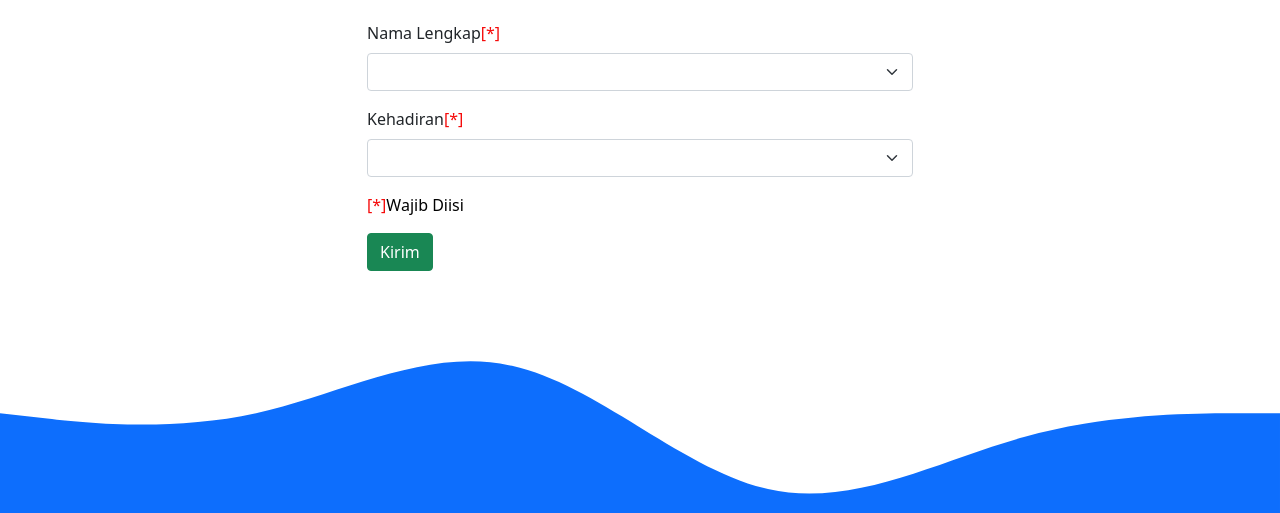
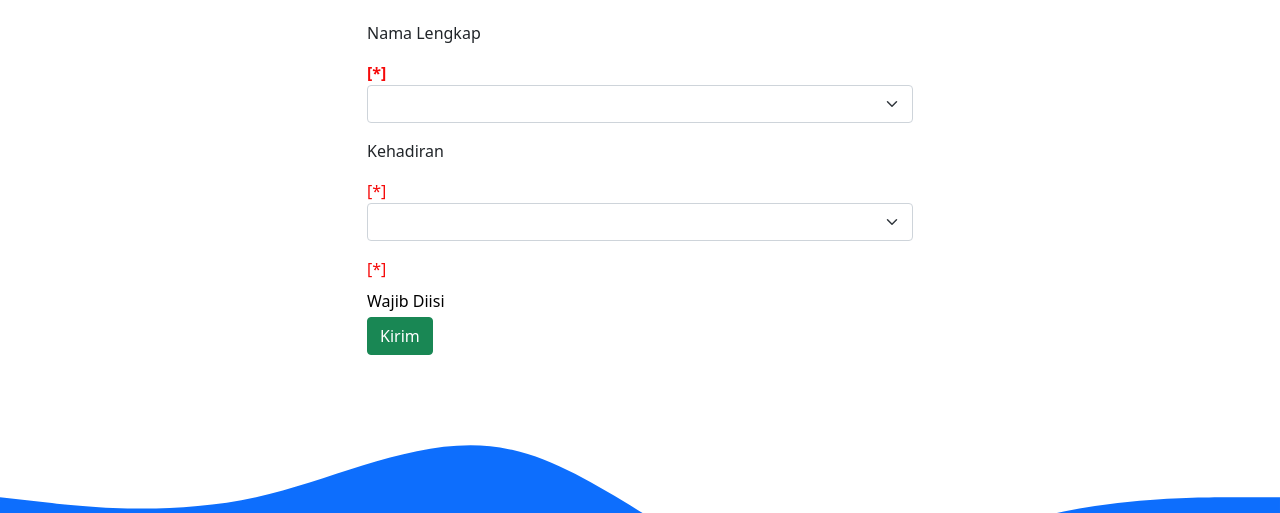
Before and after one commit to hardiwan10/daftarhadir.github.io, a plain HTML site: page index.html in a window 1280 px wide. Shown: the part 846-1359 px from the top of the page. Drawn offline with nearby package versions, Linux system fonts and the light colour scheme.

Commit message:
edit tebal huruf

```diff
--- a/index.html
+++ b/index.html
@@ -152,7 +152,7 @@
                   </div>
                 <form name="contact-form">
                     <div class="mb-3">
-                      <label for="Name" class="form-label">Nama Lengkap</label><label style="color:rgb(245, 10, 10)"> [*]</label>
+                      <label for="Name" class="form-label">Nama Lengkap</label><h2> </h2><strong><label style="color:rgb(245, 10, 10)">[*]</label></strong>
                       <select class="form-select" aria-label="Default select example" name="nama" required>
                         <option selected></option>
                         <option value="ABNAN APRIADI">1. ABNAN APRIADI</option>
@@ -197,7 +197,7 @@
                       <input type="email" class="form-control" id="email" aria-describedby="email" placeholder="example@email.com" name="email">
                     </div> -->
                     <div class="mb-3">
-                        <label for="pesan" class="form-label">Kehadiran</label><label style="color:rgb(245, 10, 10)"> [*]</label>
+                        <label for="pesan" class="form-label">Kehadiran</label><h2> </h2><label style="color:rgb(245, 10, 10)"> [*]</label>
                         <select class="form-select" aria-label="Default select example" name="pesan" required>
                           <option selected></option>
                           <option value="Hadir">Hadir</option>
@@ -206,8 +206,8 @@
                           </select>
                         <!-- <textarea class="form-control" id="pesan" rows="3" name="pesan"></textarea> -->
                     </div>
-                    <div class="mb-3">
-                      <label style="color:rgb(245, 10, 10)">[*]</label><label style="color:rgb(0, 0, 0)"> Wajib Diisi</label>
+                    <div class="mb-1">
+                      <label style="color:rgb(245, 10, 10)">[*]</label><h2> </h2><label style="color:rgb(0, 0, 0)">Wajib Diisi</label>
                     </div>
                     <button type="submit" class="btn btn-success btn-kirim">Kirim</button>
                     <button class="btn btn-success btn-loading d-none" type="button" disabled>
```
